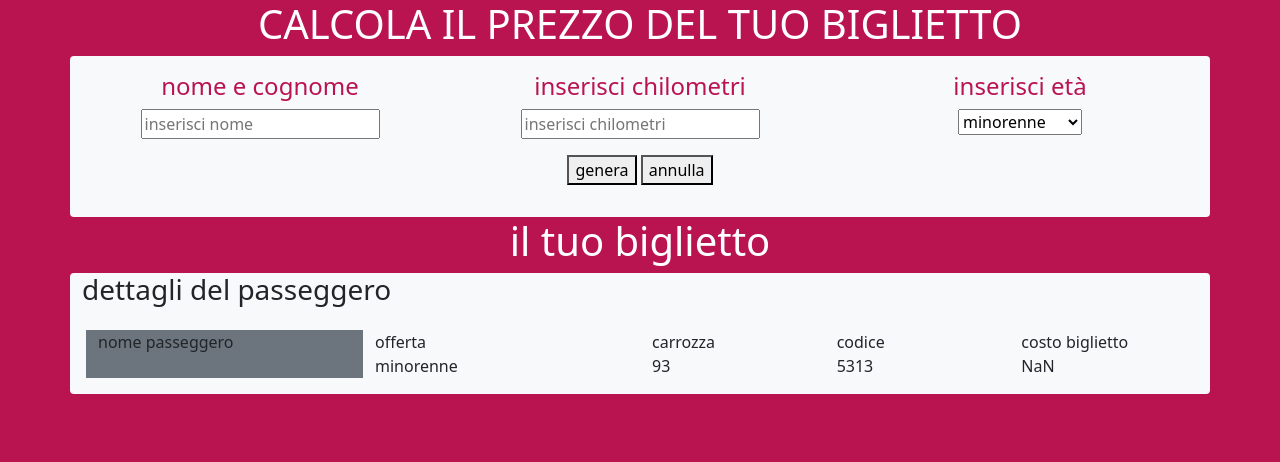
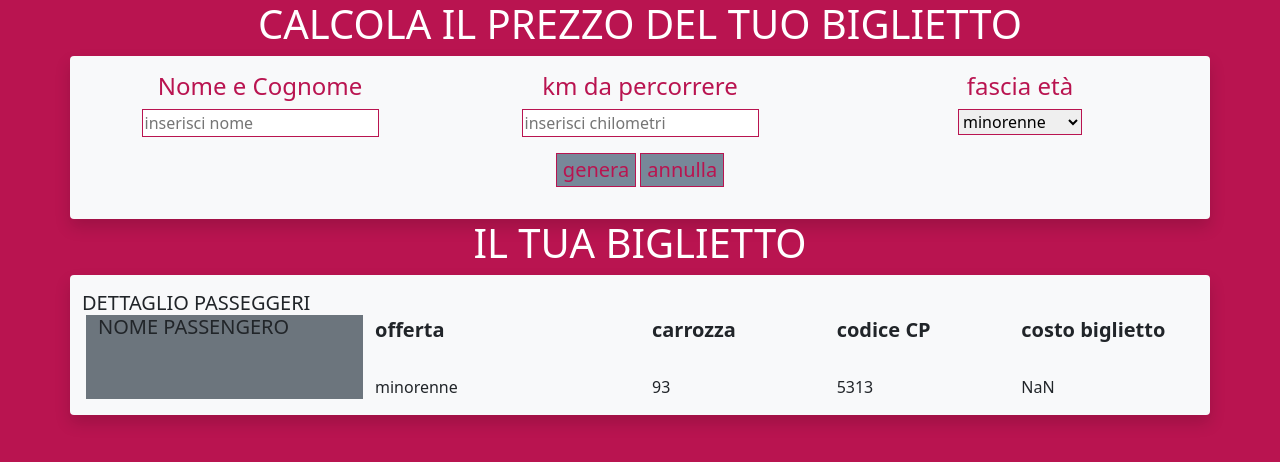
Before and after one commit to antoniolaikauf/js-biglietto-treno-form, a plain HTML site: page index.html in a window 1280 px wide. Both pictures are taken after a click on the button "genera". Drawn offline with nearby package versions, Linux system fonts and the light colour scheme.

Commit message:
aggiunto commenti

```diff
--- a/css/index.css
+++ b/css/index.css
@@ -1,16 +1,37 @@
+body{
+    background-color: #b91450;
+}
+
+/* caratteristiche della composizione biglietto */
 #risultato{
     display: none;
 }
+/* caratteristiche tag per caratteristiche dell'utente  */
+input, select, button{
+    border:1px solid  #b91450;
+}
 
+button{
+    background-color: lightslategray;
+    color: #b91450;
+    font-size: 20px;
+}
+/* caratteristiche titoli e sottotitoli */
 h1{
     text-align: center;
     color: white;
 }
 
-body{
-    background-color: #b91450;
-}
-
 h4{
     color: #b91450 ;
 }
+
+#risultato strong{
+    margin-bottom: 30px;
+    font-size: 20px;
+    display: inline-block;
+}
+/* modicfiche a tag di bootstrap */
+#risultato h5{
+    margin-bottom: 0px;
+}
--- a/index.html
+++ b/index.html
@@ -8,21 +8,21 @@
     <link rel="stylesheet" href="css/index.css">
 
 </head>
-<body id="bg-color">
+<body id="bg-color"> <!--sfondo colore del body-->
     <div>
-        <h1> CALCOLA IL PREZZO DEL TUO BIGLIETTO</h1>
-        <div class="container bg-light rounded py-3">
+        <h1> CALCOLA IL PREZZO DEL TUO BIGLIETTO</h1> <!--inizio calcolo del biglietto in base età e km-->
+        <div class="container bg-light rounded py-3 shadow">
             <div class="row text-center">
                 <div class="col-4">
-                    <h4>nome e cognome</h4>
+                    <h4>Nome e Cognome</h4> <!--inserimento nome-->
                     <input type="text" id="nome" placeholder="inserisci nome">
                 </div>
                 <div class="col-4">
-                    <h4>inserisci chilometri </h4>
-                    <input type="text" id="chilometri" placeholder="inserisci chilometri ">
+                    <h4>km da percorrere </h4> <!--inserimento km-->
+                    <input type="number" id="chilometri" placeholder="inserisci chilometri ">
                 </div>
                 <div class="col-4">
-                    <h4>inserisci età</h4>
+                    <h4>fascia età</h4> <!--inserimento età-->
                     <select name="" id="età">
                         <option value="minorenne">minorenne</option>
                         <option value="maggiorenne">maggiorenne</option>
@@ -30,7 +30,7 @@
                     </select>
                 </div>
             </div>
-            <div class="row text-center ">
+            <div class="row text-center "> <!--bottoni per generare il biglietto-->
                <div class="col-12 py-3">
                     <button id="genera-biglietto">
                         genera
@@ -41,46 +41,55 @@
                </div>
             </div>
         </div>
-        <h1>il tuo biglietto</h1>
-        <div id="risultato">
-            <div class="container bg-light rounded ">
-                <h3>dettagli del passeggero</h3>
-                <div class="row p-3">
+        <h1>IL TUA BIGLIETTO</h1>
+        <div id="risultato"> <!--composizione del biglietto-->
+            <div class="container bg-light rounded shadow py-3">
+                <h5>DETTAGLIO PASSEGGERI</h5>
+                <div class="row px-3">
                     <div class="col-3 bg-secondary">
-                        <div>
-                            nome passeggero
-                            <div id="nome-passeggero">
-
-                            </div>
+                        <h5>
+                            NOME PASSENGERO
+                        </h5>
+                        <div id="nome-passeggero">
+                            <!-- nome passeggero -->
                         </div>
                     </div>
                     <div class="col-3">
-                       offerta
-                       <div id="fascia-età"></div>
+                        <strong>
+                            offerta
+                        </strong>
+                       <div id="fascia-età">
+                            <!-- fascia d'età passegggero -->
+                       </div>
                     </div>
                     <div class="col-2">
-                        carrozza
+                        <strong>
+                            carrozza
+                        </strong>
                         <div id="n-carrozza">
-
-                        </div>
-                    </div>
-                    <div class="col-2">codice
-                        <div id="codicecp">
-
+                            <!-- numero carozza -->
                         </div>
                     </div>
                     <div class="col-2">
-                        costo biglietto
-                        <div id="costo-biglietto">
-
+                        <strong>
+                            codice CP
+                        </strong>
+                        <div id="codicecp">
+                            <!-- numero codice -->
                         </div>
                     </div>
-
+                    <div class="col-2">
+                       <strong>
+                        costo biglietto
+                       </strong>
+                        <div id="costo-biglietto">
+                            <!-- costo biglietto -->
+                        </div>
+                    </div>
                 </div>
             </div>
         </div>
     </div>
-
     <script src="JS/index.js"></script>
 </body>
 </html>
```
Also changed, not shown: JS/index.js (+12 -5 lines).
